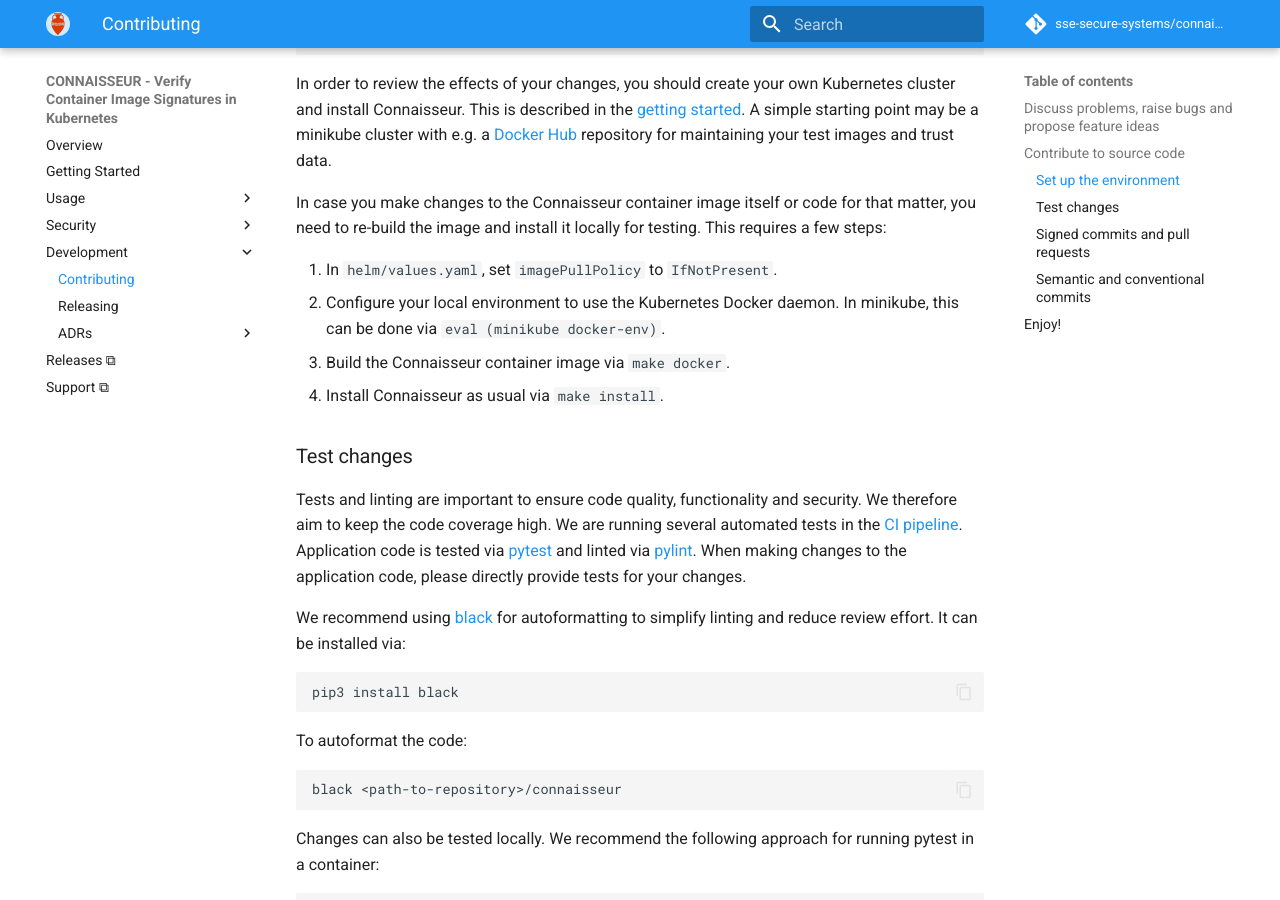
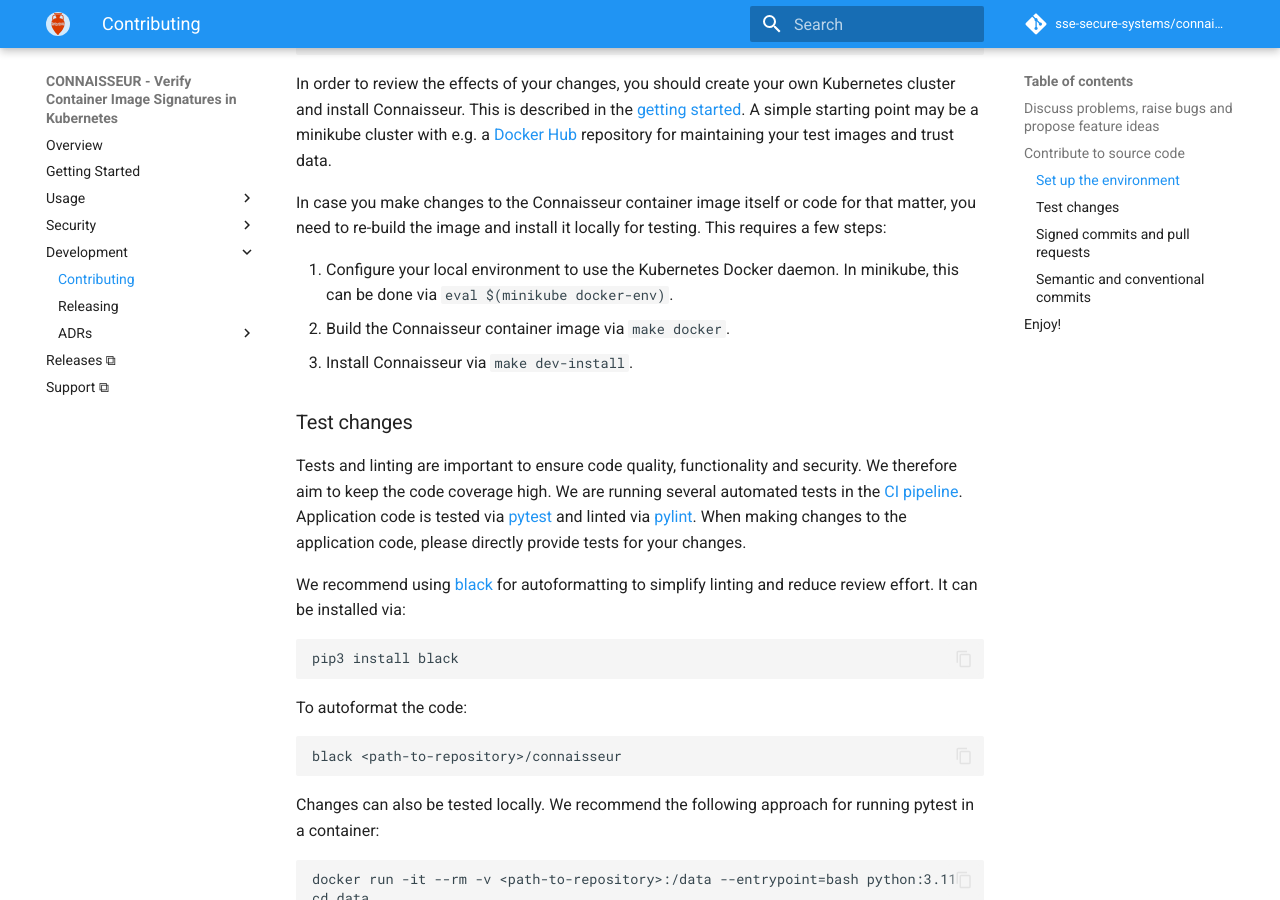
Before and after one commit to sse-secure-systems/connaisseur, an MkDocs documentation site: the page built from docs/CONTRIBUTING.md, in a window 1280 px wide and 900 px high, scrolled down 1525 px. Built offline with MkDocs 1.6.1 and Material for MkDocs 9.7.7, drawn with Linux system fonts in a browser that asks for light colours; emoji names are drawn with the system emoji font; comment, search, counter and statistics services are not loaded; the version menu is left out.

```diff
--- a/docs/CONTRIBUTING.md
+++ b/docs/CONTRIBUTING.md
@@ -50,10 +50,9 @@ A simple starting point may be a minikube cluster with e.g. a [Docker Hub](https
 In case you make changes to the Connaisseur container image itself or code for that matter, you need to re-build the image and install it locally for testing.
 This requires a few steps:
 
-1. In `helm/values.yaml`, set `imagePullPolicy` to `IfNotPresent`.
-2. Configure your local environment to use the Kubernetes Docker daemon. In minikube, this can be done via `eval (minikube docker-env)`.
-3. Build the Connaisseur container image via `make docker`.
-4. Install Connaisseur as usual via `make install`.
+1. Configure your local environment to use the Kubernetes Docker daemon. In minikube, this can be done via `eval $(minikube docker-env)`.
+2. Build the Connaisseur container image via `make docker`.
+3. Install Connaisseur via `make dev-install`.
 
 ### Test changes
 Tests and linting are important to ensure code quality, functionality and security.
```
